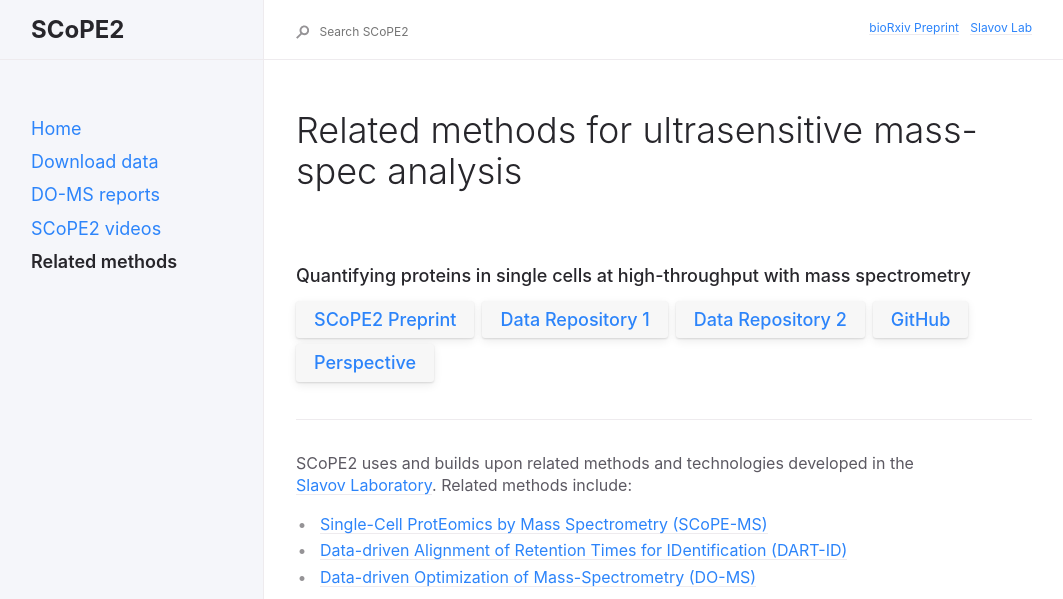
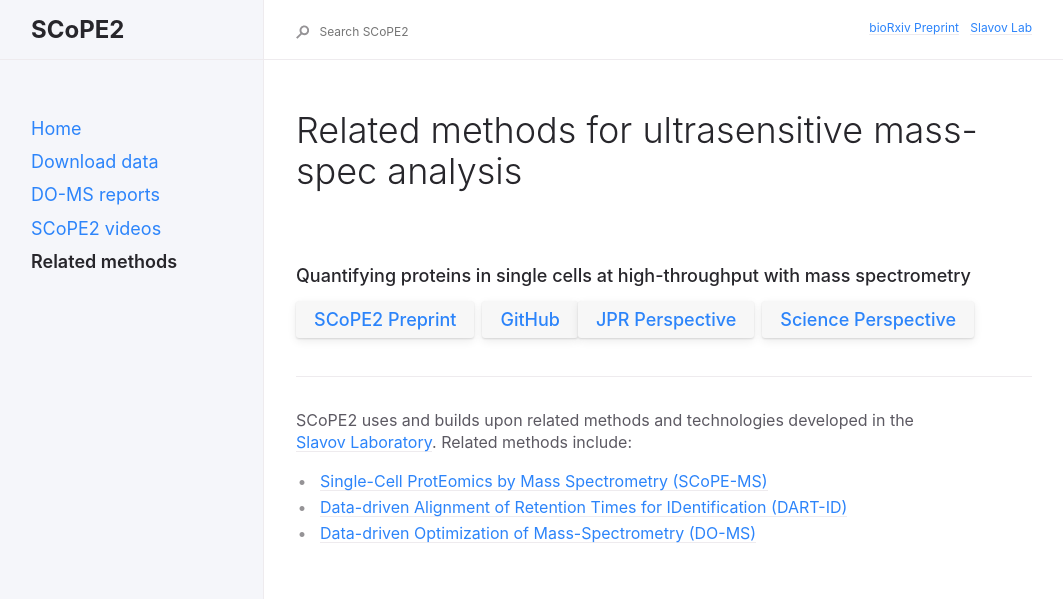
Before and after one commit to SlavovLab/SCoPE2, a Jekyll site: the page built from docs/mass-spec/methods.md, in a window 1280 px wide. Shown: the top 599 px of the page, without its empty margins (92-1155 px from the left). Built offline with Jekyll 4.4.1, drawn with Linux system fonts in a browser that asks for light colours; grey boxes are pictures that could not be loaded.

Commit message:
Update methods.md

```diff
--- a/docs/mass-spec/methods.md
+++ b/docs/mass-spec/methods.md
@@ -13,7 +13,7 @@ permalink: mass-spec/methods
 
 ### Quantifying proteins in single cells at high-throughput with mass spectrometry
 
-[SCoPE2 Preprint](https://doi.org/10.1101/665307){: .btn .fs-5 .mb-4 .mb-md-0 .mr-2 }[Data Repository 1](ftp://massive.ucsd.edu/MSV000083945){: .btn .fs-5 .mb-4 .mb-md-0 .mr-2 }[Data Repository 2](ftp://massive.ucsd.edu/MSV000084660){: .btn .fs-5 .mb-4 .mb-md-0 .mr-2 }[GitHub](https://github.com/SlavovLab/SCoPE2/tree/master/code){: .btn .fs-5 .mb-4 .mb-md-0 }[Perspective](https://pubs.acs.org/doi/10.1021/acs.jproteome.8b00257){: .btn .fs-5 .mb-4 .mb-md-0 .mr-2}
+[SCoPE2 Preprint](https://doi.org/10.1101/665307){: .btn .fs-5 .mb-4 .mb-md-0 .mr-2 }[GitHub](https://github.com/SlavovLab/SCoPE2/tree/master/code){: .btn .fs-5 .mb-4 .mb-md-0 }[JPR Perspective](https://pubs.acs.org/doi/10.1021/acs.jproteome.8b00257){: .btn .fs-5 .mb-4 .mb-md-0 .mr-2}[Science Perspective](https://science.sciencemag.org/content/367/6477/512){: .btn .fs-5 .mb-4 .mb-md-0 .mr-2}
 
 ------------
 
```
